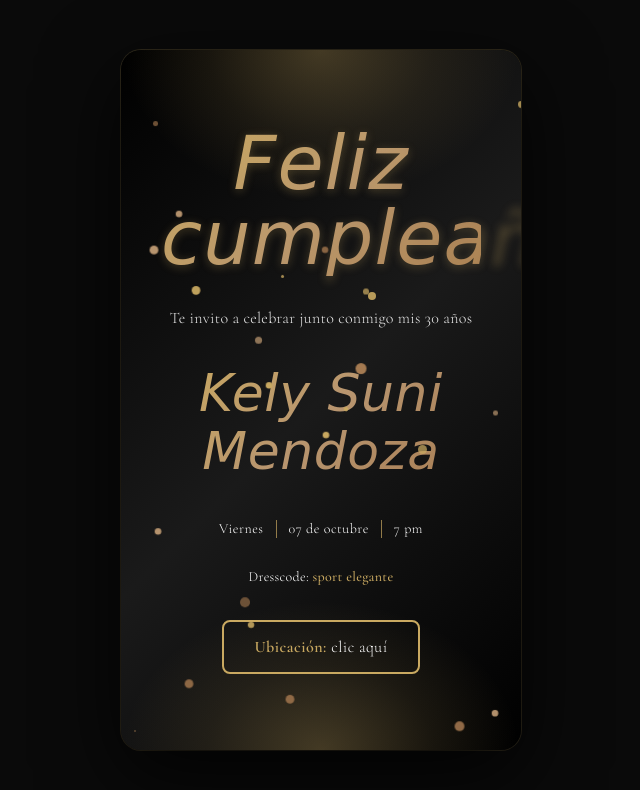
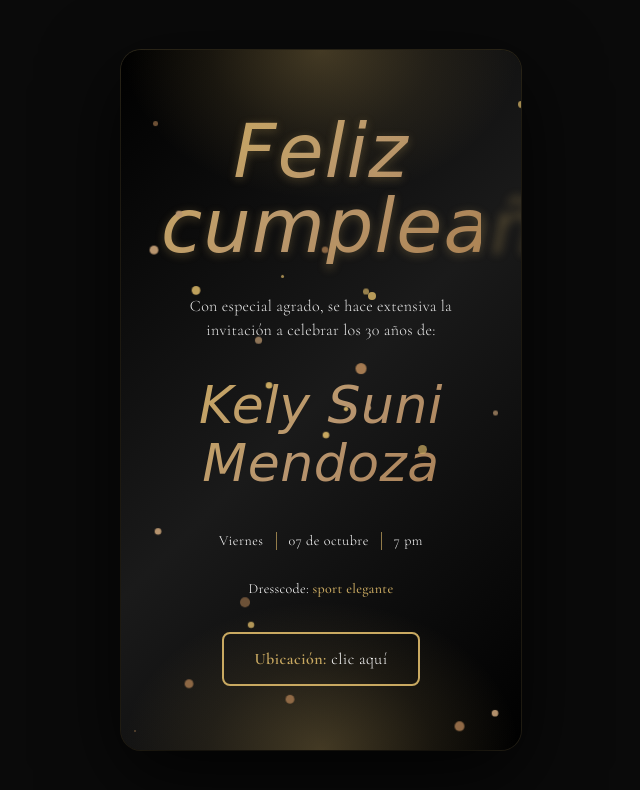
Before and after one commit to LERRH/-kely-30th-birthday-invitation, a plain HTML site: page index.html in a window 1280 px wide. Shown: the whole page, without its empty margins (319-959 px from the left). Drawn offline with nearby package versions, Linux system fonts and the light colour scheme; a web font is replaced by a local one.

Commit message:
Actualizar index.html

```diff
--- a/index.html
+++ b/index.html
@@ -283,7 +283,7 @@
         <div class="feliz-cumpleanos cursive-fallback">Feliz cumpleaños</div>
 
         <div class="invitation-text">
-            Te invito a celebrar junto conmigo mis 30 años
+            Con especial agrado, se hace extensiva la invitación a celebrar los 30 años de:
         </div>
 
         <div class="name cursive-fallback">Kely Suni Mendoza</div>
```
